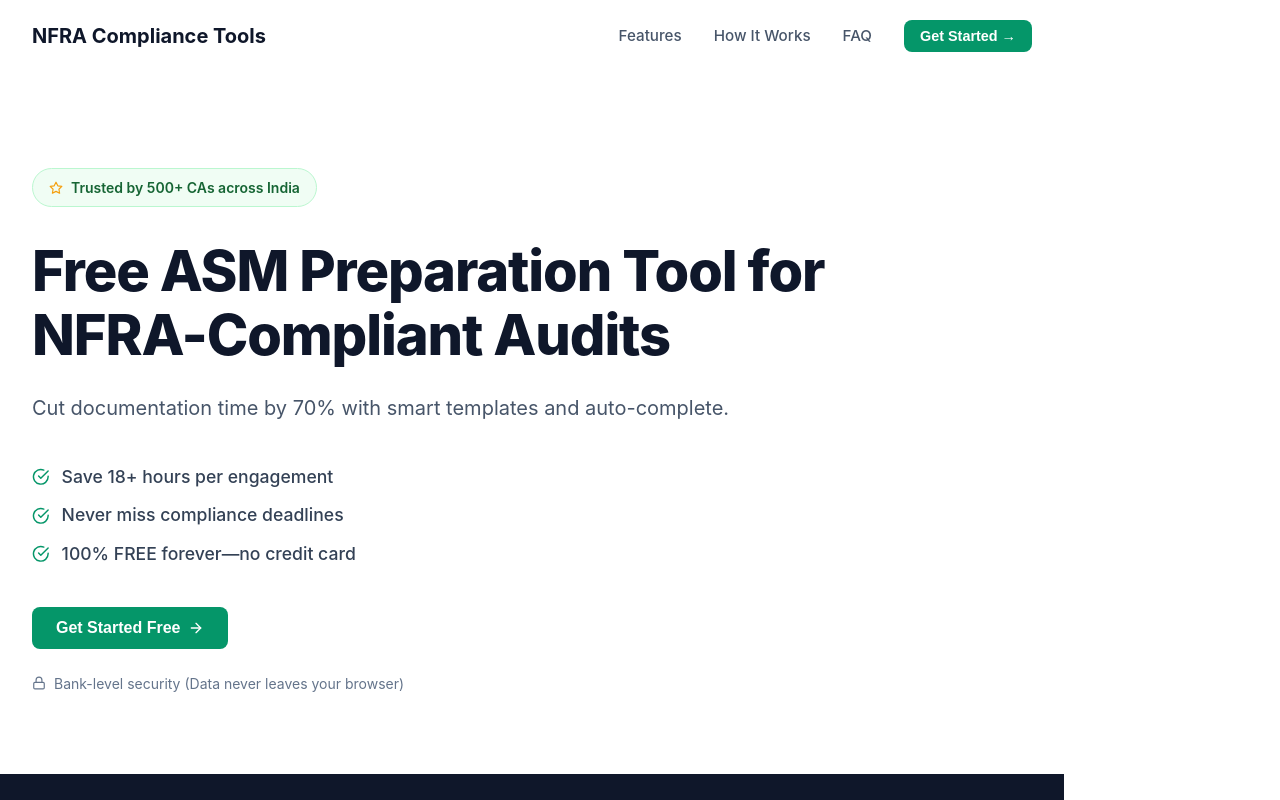
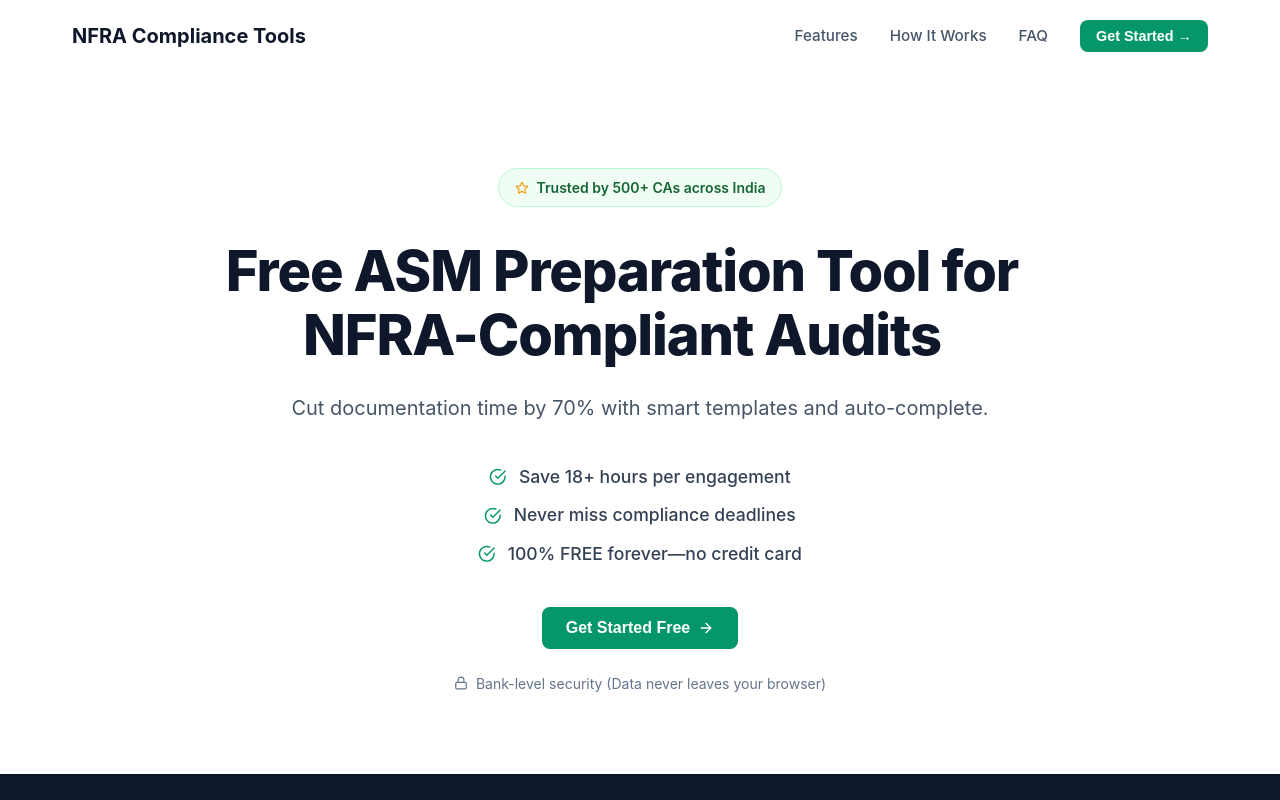
Before and after one commit to teamsleekcom-lgtm/nfra-compliance-tool, a React (Vite) app: page /#/ in a window 1280 px wide. Shown: the top 800 px of the page. Built offline with nearby package versions, Linux system fonts and the light colour scheme.

Commit message:
fix: remove global flex layout to resolve wide-screen empty margins on landing page

```diff
--- a/src/index.css
+++ b/src/index.css
@@ -21,8 +21,6 @@
 
 body {
   margin: 0;
-  display: flex;
-  place-items: center;
   min-width: 320px;
   min-height: 100vh;
 }
--- a/src/pages/LandingPage.module.css
+++ b/src/pages/LandingPage.module.css
@@ -100,12 +100,9 @@
 /* === HERO SECTION === */
 .heroSection {
     padding: 6rem 2rem 5rem;
-    text-align: left;
-    max-width: 1200px;
+    text-align: center;
+    max-width: 900px;
     margin: 0 auto;
-    display: flex;
-    flex-direction: column;
-    align-items: flex-start;
 }
 
 .badge {
@@ -138,13 +135,15 @@
     line-height: 1.6;
     margin-bottom: 2.5rem;
     max-width: 700px;
+    margin-left: auto;
+    margin-right: auto;
 }
 
 .heroBullets {
     display: flex;
     flex-direction: column;
     gap: 0.75rem;
-    align-items: flex-start;
+    align-items: center;
     margin-bottom: 2.5rem;
 }
 
@@ -164,7 +163,7 @@
 .heroActions {
     display: flex;
     gap: 1rem;
-    justify-content: flex-start;
+    justify-content: center;
     align-items: center;
     margin-bottom: 1.5rem;
 }
```
